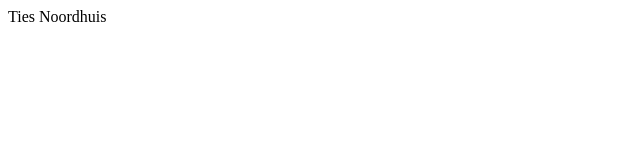
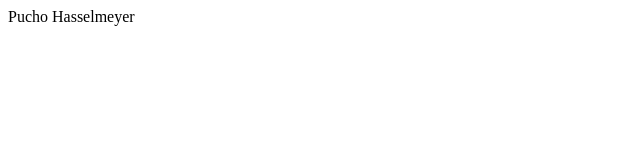
Before and after one commit to PuchoHassel/Mijn-website-5b3f868f, a plain HTML site: page index.html in a window 1280 px wide. Shown: the full height of the page, 0-640 px from the left. Drawn offline with Linux system fonts and the light colour scheme.

Commit message:
Üitwerking van exercise

```diff
--- a/index.html
+++ b/index.html
@@ -1,2 +1,3 @@
 <head>
-	<p> Ties Noordhuis </p>
+	<body>
+	<p> Pucho Hasselmeyer </p>
```
